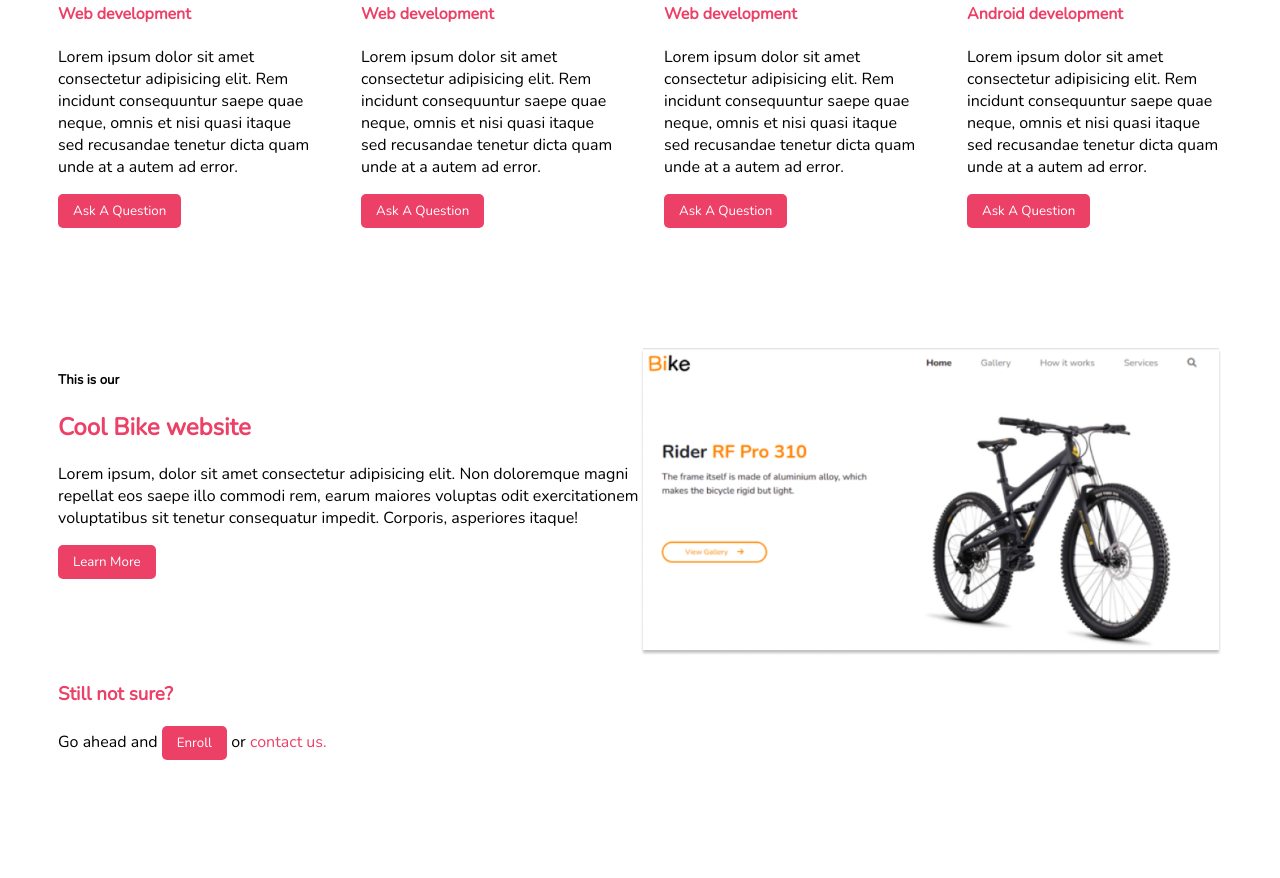
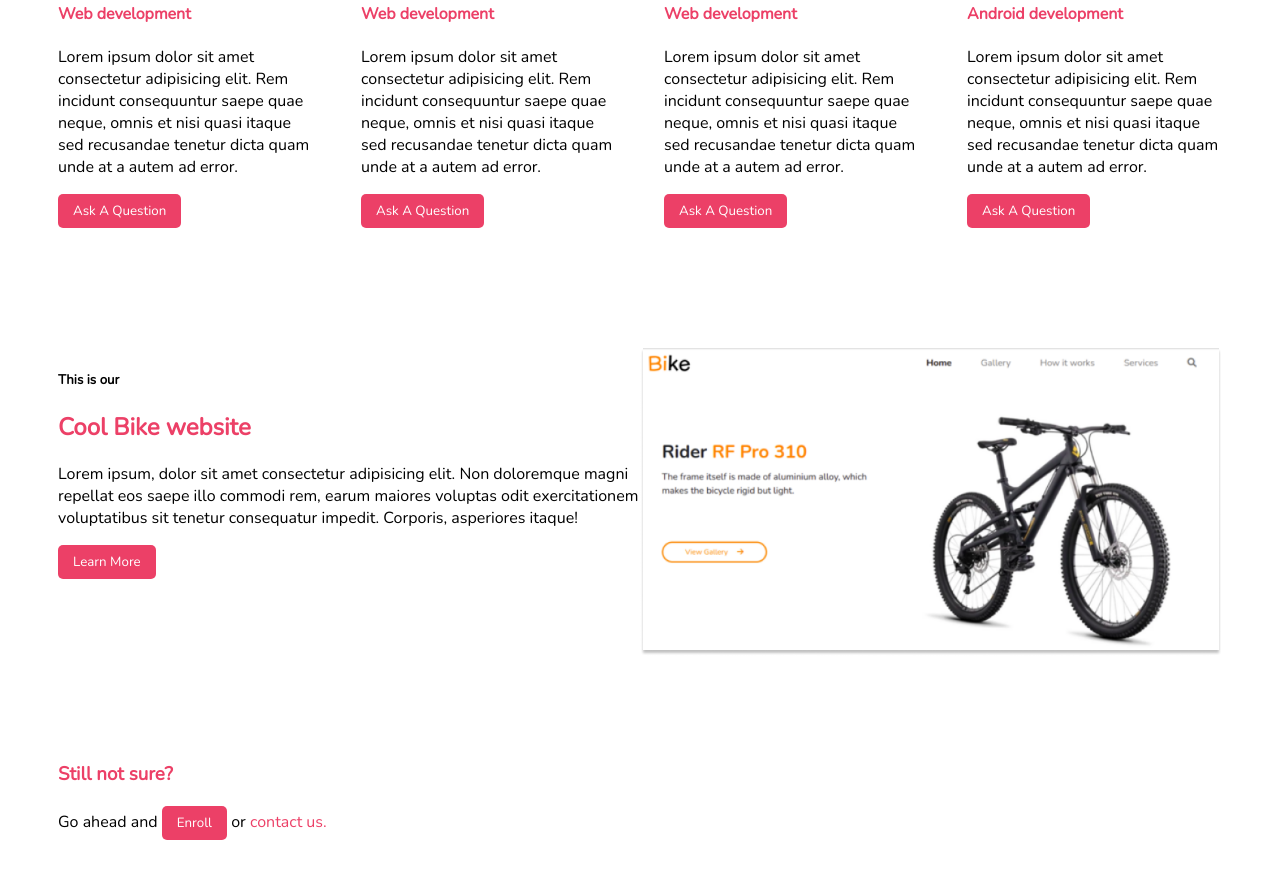
Before and after one commit to NgochoCharity/Week-1, a plain HTML site: page index.html in a window 1280 px wide. Shown: the part 2402-3280 px from the top of the page. Before the commit the page ends 3178 px from the top, so only its background shows below. Drawn offline with nearby package versions, Linux system fonts and the light colour scheme.

Commit message:
This commit styles the sixth section of the website

```diff
--- a/Assets/css/index.css
+++ b/Assets/css/index.css
@@ -206,3 +206,7 @@ div.nav{
 .picture img{
     width: 100%;
 }
+.last{
+    padding-top: 80px;
+    padding-bottom: 50px;
+}
```
